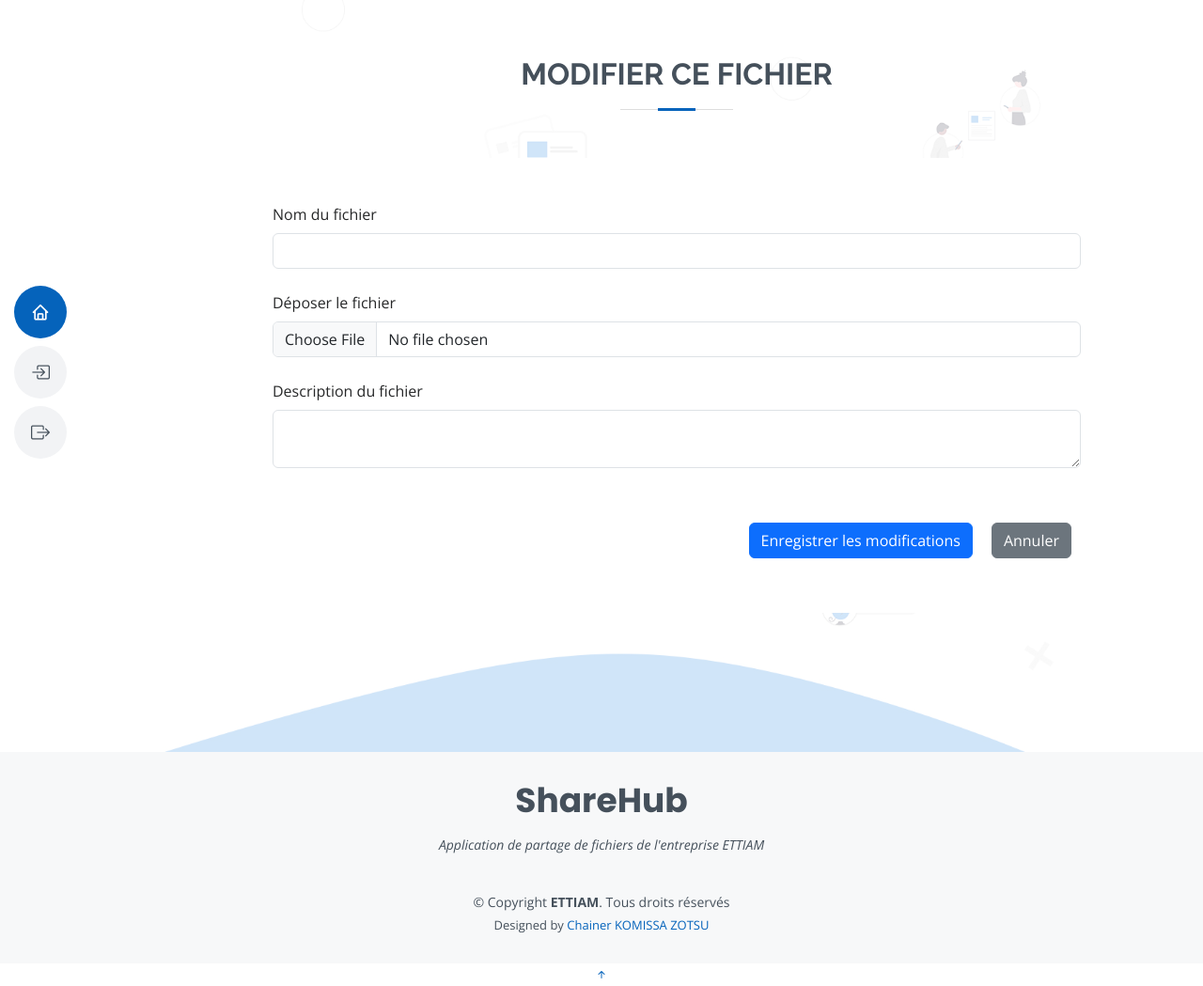
After one commit to ChainerKOMISSA/ShareHub, a Flask app: template ShareHub/templates/edit.html in a window 1280 px wide. The commit adds this page. Shown: the whole page at 94% size. Run offline with Flask 3, Linux system fonts and the light colour scheme; the template is opened without the code that fills it, so the values that code supplies are empty; some libraries are stand-ins or nearby versions.

Commit message:
Commit 26
Modification de fichier optionnel

```diff
--- a/ShareHub/main.py
+++ b/ShareHub/main.py
@@ -138,6 +138,41 @@ def files(user_id):
         files_formatted.append(format)
     return render_template('files.html', fichiers = files_formatted, user_id = user_id)
 
+##UPDATE
+@app.route('/edit/<string:user_id>/<int:file_id>', methods=['GET', 'POST'])
+def edit(user_id, file_id):
+    cursor1 = db.cursor()
+    query = "SELECT * FROM File WHERE idfile = %s"
+    cursor1.execute(query, (file_id,))
+    file_data = cursor1.fetchone()
+    cursor1.close()
+
+    if file_data is None:
+        flash('Fichier non trouvé!', category='error')
+        return redirect(url_for('files', user_id=user_id))
+    if request.method == 'POST':
+        nom = request.form['namefile']
+        description = request.form['description']
+        date = datetime.now()
+        added = date.strftime('%d-%m-%Y %H:%M:%S')
+        fichier = request.files.get('fichier')
+
+        filename = secure_filename(fichier.filename)
+        image_path = os.path.join(app.config['UPLOAD_FOLDER'], filename)
+        fichier.save(image_path)
+
+        cursor = db.cursor()
+        query = "UPDATE File SET namefile = %s, description = %s, linkfile = %s, added = %s, user_id = %s WHERE idfile = %s"
+        cursor.execute(query, (nom, description, image_path, added, user_id, file_id))
+        db.commit()
+        cursor.close()
+        flash('Fichier modifié avec succès!', category='success')
+        return redirect(url_for('files', user_id=user_id))
+    return render_template('edit.html', file_data = file_data, user_id = user_id)
+
+
+
+
 #DELETE
 @app.route('/delete/<string:user_id>/<int:file_id>', methods=['POST'])
 def delete(user_id, file_id):
@@ -150,6 +185,7 @@ def delete(user_id, file_id):
     flash('Fichier supprimé', category='success')
     return redirect(url_for('files', user_id=user_id))
 
+##TELECHARGEMENT DE FICHIER
 @app.route('/download/<string:user_id>/<int:file_id>', methods=['GET'])
 def download_file(user_id, file_id):
     cursor = db.cursor()
--- /dev/null
+++ b/ShareHub/templates/edit.html
@@ -0,0 +1,35 @@
+{% extends "base.html" %}
+{% block title %}ShareHub | Modification de fichier {% endblock %}
+
+{% block content %}
+
+<section id="hero">
+  <div class="section-title">
+    <h2>Modifier ce fichier</h2>
+  </div>
+
+    <div class="d-flex align-items-center justify-content-center">
+      <div class="container p-5 upload" data-aos="zoom-in" data-aos-delay="100">
+        <form method="POST" enctype="multipart/form-data">
+              <formgroup>
+            <label for="namefile" class="form-label">Nom du fichier</label>
+            <input type="name" class="form-control" id="namefile" name="namefile" value="{{ file_data[1] }}" required>
+          </formgroup><br>
+          <formgroup>
+            <label for="fichier" class="form-label">Déposer le fichier</label>
+            <input type="file" class="form-control" id="fichier" name="fichier" value="{{ file_data[3] }}" required>
+          </formgroup><br>
+          <formgroup>
+            <label for="description" class="form-label">Description du fichier</label>
+            <textarea id="description" class="form-control" name="description" required>{{ file_data[2]}}</textarea>
+          </formgroup><br><br>
+          <div class="btnform">
+            <button type="submit" class="btn btn-primary">Enregistrer les modifications</button>
+            <button type="reset" class="btn btn-secondary">Annuler</button>
+          </div>
+        </form>
+      </div>
+    </div>
+  </section><!-- End Hero -->
+
+{% endblock %}
--- a/ShareHub/templates/files.html
+++ b/ShareHub/templates/files.html
@@ -34,7 +34,7 @@
               <p>{{ fichier['description'] }}</p><br>
                 <div class="row">
                     <div class="col"><a href="{{ url_for('download_file', user_id = user_id, file_id=fichier['id']) }}" target="_blank" download><i class="bi bi-download" alt="Télécharger" style="color : #4E4E4D"></i></a></div>
-                    <div class="col"><a href=""><i class="bi bi-pencil-square" style="color : #4E4E4D"></i></a></div>
+                    <div class="col"><a href="{{ url_for('edit', user_id = user_id, file_id=fichier['id']) }}"><i class="bi bi-pencil-square" style="color : #4E4E4D"></i></a></div>
                     <div class="col"><form method="POST", action="{{ url_for('delete', user_id = user_id, file_id = fichier['id']) }}" onsubmit="return confirm('Êtes-vous sûr de vouloir supprimer ce fichier ?')"><button type="submit" style="border : none; background-color : #fff"><i class="bi bi-trash3" style="color : red"></i></button></form></div>
                 </div>
             </div>
```
Also changed, not shown: ShareHub/static/fichiers/Presentation_du_jeudi.txt (added, +13 -0 lines), 2 other files.
